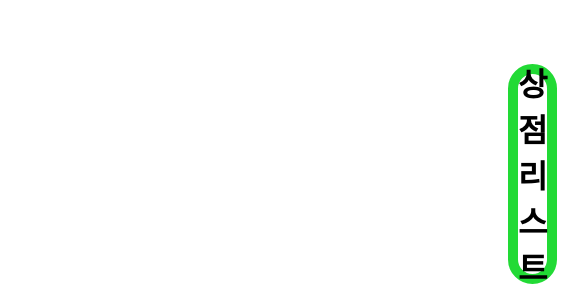
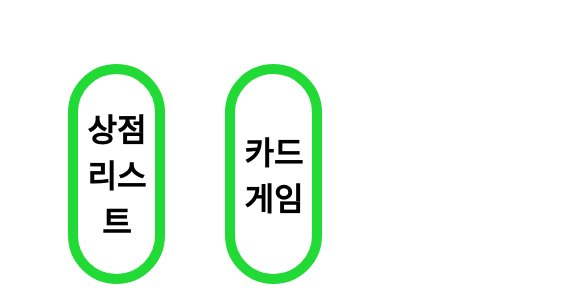
Before and after one commit to ChoSounhyung/SRS, a React (Create React App) app: page /#/ in a window 390 px wide. Shown: the part 544-844 px from the top of the page, 585 px wide, since content can reach past the window. Built offline with nearby package versions, Linux system fonts and the light colour scheme.

Commit message:
반응형 media query 구현

```diff
--- a/src/components/Navigation.css
+++ b/src/components/Navigation.css
@@ -32,3 +32,43 @@
 #c_game {
     margin: 600px 500px 0 100px;
 }
+
+@media screen and (min-width: 1640px) {
+    #s_list {
+        margin: 600px 100px 0 500px;
+    }
+
+    #c_game {
+        margin: 600px 500px 0 100px;
+    }
+}
+
+@media screen and (min-width: 1110px) and (max-width: 1640px) {
+    #s_list {
+        margin: 600px 80px 0 250px;
+    }
+
+    #c_game {
+        margin: 600px 250px 0 80px;
+    }
+}
+
+@media screen and (min-width: 730px) and (max-width: 1110px) {
+    #s_list {
+        margin: 600px 60px 0 100px;
+    }
+
+    #c_game {
+        margin: 600px 100px 0 60px;
+    }
+}
+
+@media screen and (max-width: 730px) {
+    #s_list {
+        margin: 600px 30px 0 60px;
+    }
+
+    #c_game {
+        margin: 600px 60px 0 30px;
+    }
+}
```
